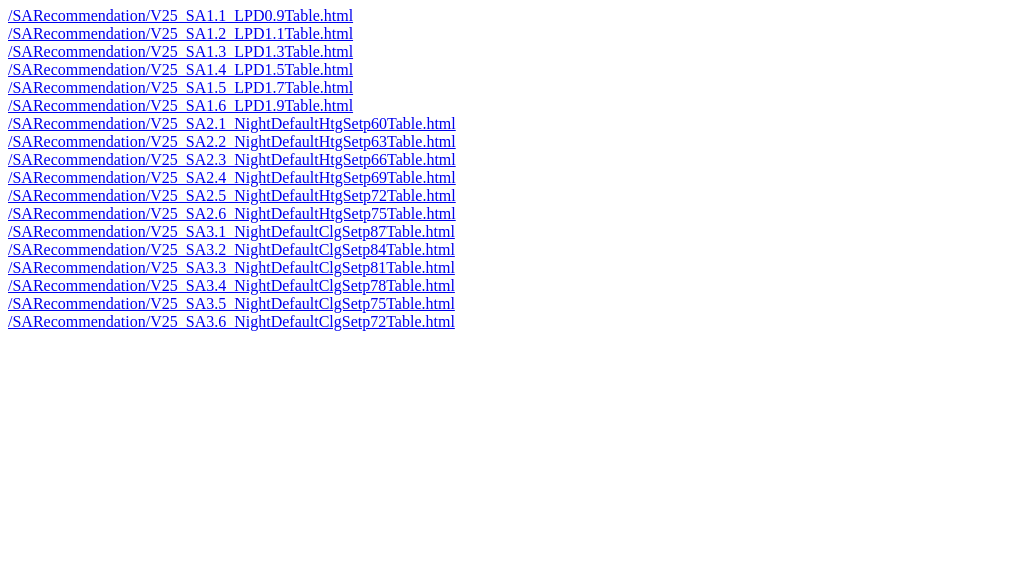
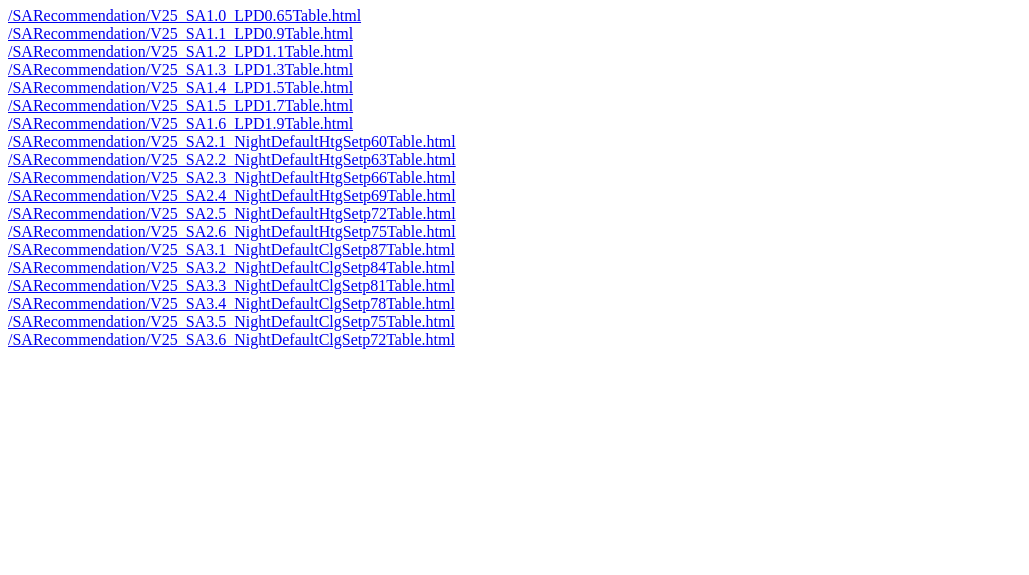
Before and after one commit to stephaniechin/stephaniechin.github.com, a plain HTML site: page CEE256/index.html in a window 1280 px wide. Shown: the part 225-800 px from the top of the page, without its empty margins (0-1029 px from the left). Drawn offline with Linux system fonts and the light colour scheme.

Commit message:
Update index.html SA1.0_LPD0.65

```diff
--- a/CEE256/index.html
+++ b/CEE256/index.html
@@ -40,6 +40,8 @@ for i in a: print(f'<a href="{pre}{i}">{pre}{i}</a> \n <br>')
     <a href=""></a>
     <br>
     -->
+    <a href="SARecommendation/V25_SA1.0_LPD0.65Table.html">/SARecommendation/V25_SA1.0_LPD0.65Table.html</a>
+     <br>
     <a href="SARecommendation/V25_SA1.1_LPD0.9Table.html">/SARecommendation/V25_SA1.1_LPD0.9Table.html</a>
      <br>
     <a href="SARecommendation/V25_SA1.2_LPD1.1Table.html">/SARecommendation/V25_SA1.2_LPD1.1Table.html</a>
```
